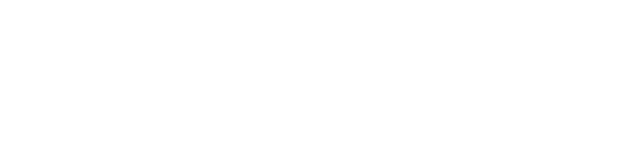
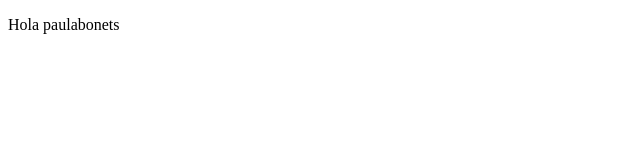
Before and after one commit to paulabonets/ci-cd, a plain HTML site: page src/index.html in a window 1280 px wide. Shown: the whole page, without its empty margins (0-640 px from the left). Drawn offline with Linux system fonts and the light colour scheme.

Commit message:
feat: add body

```diff
--- a/src/index.html
+++ b/src/index.html
@@ -1,5 +1,5 @@
 <!DOCTYPE html>
 <html>
 <head><title></title></head>
-<body></body>
+<body><p>Hola paulabonets</p></body>
 </html>
```
